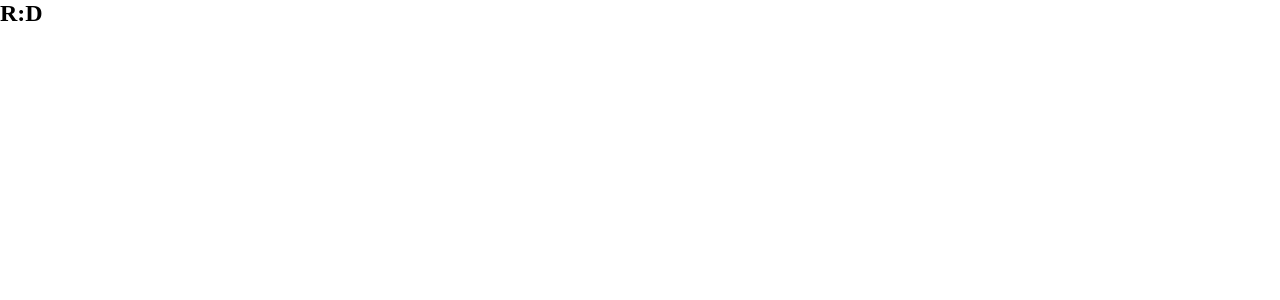
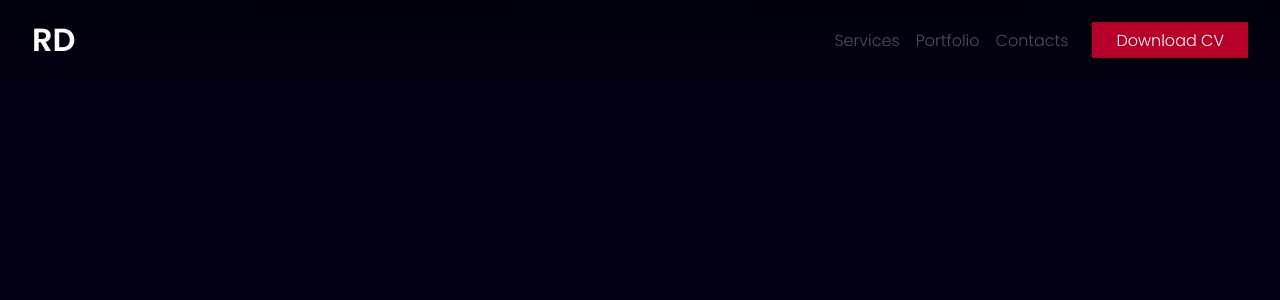
Before and after one commit to RyxnDmello/RyxnPortfolio, a React (Vite) app: page / in a window 1280 px wide. Shown: the top 300 px of the page. Built offline with nearby package versions, Linux system fonts and the light colour scheme.

Commit message:
Added Navbar

```diff
--- a/src/App.css
+++ b/src/App.css
@@ -1,10 +1,20 @@
+@import url("./css/fonts.css");
+
+@import url("./css/home/navbar.css");
+
 * {
   box-sizing: border-box;
+  scroll-behavior: auto;
   padding: 0;
   margin: 0;
 }
 
 body {
+  background-color: #000010;
   position: relative;
   z-index: -1;
 }
+
+a {
+  text-decoration: none;
+}
--- a/src/components/Header.tsx
+++ b/src/components/Header.tsx
@@ -1,10 +1,21 @@
 import Logo from "./Header/Logo";
+import Link from "./Header/Link";
 
 export default function Header() {
   return (
     <header>
       <nav>
         <Logo />
+
+        <div className="nav-links">
+          <div className="nav-utils-links">
+            <Link URL="#" text="Services" />
+            <Link URL="#" text="Portfolio" />
+            <Link URL="#" text="Contacts" />
+          </div>
+
+          <Link URL="#" text="Download CV" isButton={true} />
+        </div>
       </nav>
     </header>
   );
--- /dev/null
+++ b/src/components/Header/Link.tsx
@@ -0,0 +1,9 @@
+import { ILink } from "../../interfaces/links";
+
+export default function Link({ URL, text, isButton }: ILink) {
+  return (
+    <a className={isButton ? "nav-button" : "nav-link"} href={URL}>
+      <p className={`${isButton ? "nav-button" : "nav-link"}-text`}>{text}</p>
+    </a>
+  );
+}
--- a/src/components/Header/Logo.tsx
+++ b/src/components/Header/Logo.tsx
@@ -1,3 +1,7 @@
 export default function Logo() {
-  return <h1>R:D</h1>;
+  return (
+    <a className="nav-logo-link" href="#">
+      <p className="nav-logo">RD</p>
+    </a>
+  );
 }
--- /dev/null
+++ b/src/css/fonts.css
@@ -0,0 +1 @@
+@import url("https://fonts.googleapis.com/css2?family=Poppins:ital,wght@0,100;0,200;0,300;0,400;0,500;0,600;0,700;0,800;0,900;1,100;1,200;1,300;1,400;1,500;1,600;1,700;1,800;1,900&display=swap");
--- /dev/null
+++ b/src/css/home/navbar.css
@@ -0,0 +1,90 @@
+/*-------------------------------------------------*/
+/*----------------- NAVBAR STYLES -----------------*/
+/*-------------------------------------------------*/
+
+nav {
+  background-image: linear-gradient(to bottom, #00000050, transparent);
+  justify-content: space-between;
+  grid-auto-flow: column;
+  align-items: center;
+  padding: 1rem 2rem;
+  display: grid;
+}
+
+.nav-logo {
+  font-family: "Poppins", sans-serif;
+  font-weight: 600;
+  font-size: 2rem;
+  color: #fff;
+}
+
+.nav-links {
+  justify-content: center;
+  grid-auto-flow: column;
+  align-items: center;
+  display: grid;
+  gap: 1.5rem;
+}
+
+.nav-utils-links {
+  justify-content: center;
+  grid-auto-flow: column;
+  align-items: center;
+  display: grid;
+  gap: 1rem;
+}
+
+.nav-link {
+  position: relative;
+}
+
+.nav-link::before {
+  transition: width 450ms, opacity 250ms;
+  background-color: #fff;
+  position: absolute;
+  bottom: -2.5px;
+  height: 1.25px;
+  margin: 0 auto;
+  content: "";
+  opacity: 0;
+  width: 0%;
+  right: 0;
+  left: 0;
+}
+
+.nav-link-text {
+  font-family: "Poppins", sans-serif;
+  transition: color 450ms;
+  color: #ffffff50;
+  font-weight: 300;
+  font-size: 1rem;
+}
+
+.nav-button {
+  background-color: #b5002a;
+  padding: 0.35rem 1.5rem;
+}
+
+.nav-button-text {
+  font-family: "Poppins", sans-serif;
+  font-weight: 300;
+  font-size: 1rem;
+  color: #fff;
+}
+
+/*-------------------------------------------*/
+/*--------------- TRANSITIONS ---------------*/
+/*-------------------------------------------*/
+
+.nav-link:hover::before {
+  width: 100%;
+  opacity: 1;
+}
+
+.nav-link:hover .nav-link-text {
+  color: #fff;
+}
+
+/*----------------------------------------------*/
+/*----------------- END OF CSS -----------------*/
+/*----------------------------------------------*/
--- /dev/null
+++ b/src/interfaces/links.ts
@@ -0,0 +1,5 @@
+export interface ILink {
+  URL: string;
+  text: string;
+  isButton?: boolean,
+}
```
